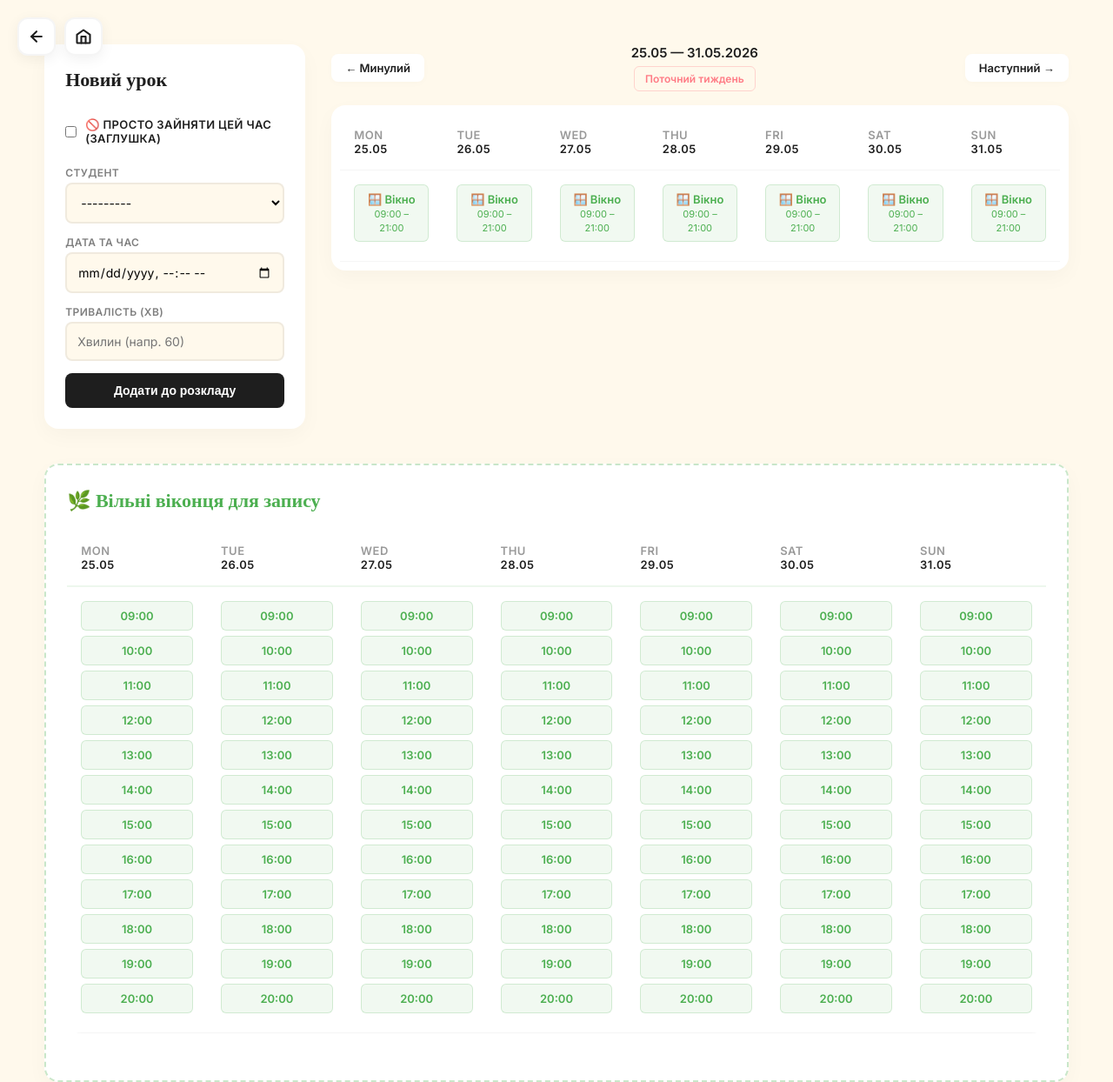
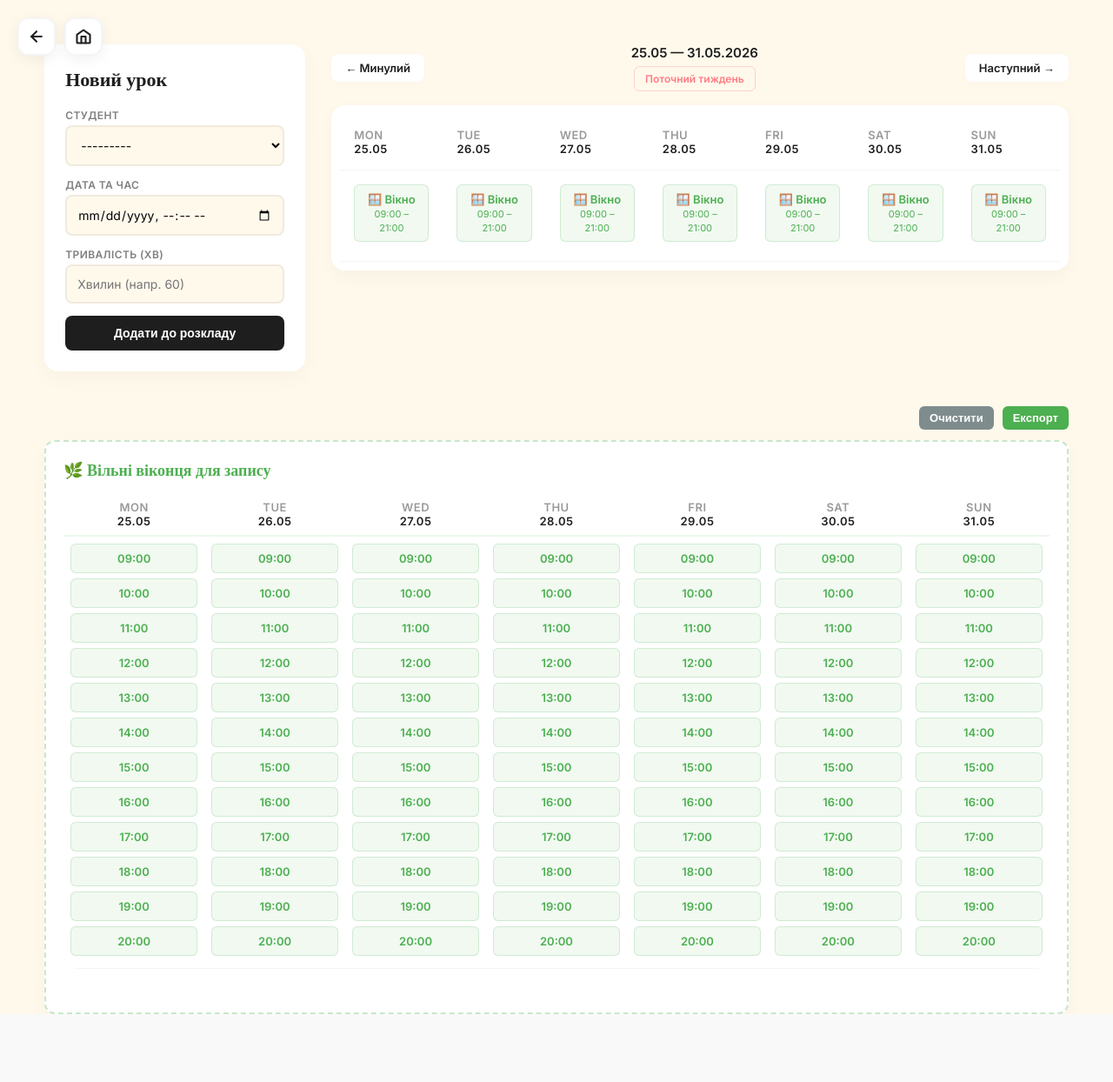
Before and after one commit to sendinaut/mluv-app, a Django app: page /schedule/ in a window 1280 px wide. Shown: the whole page at 87% size. After the commit the page ends 1166 px from the top, so only its background shows below. Run offline with Django 5.2, Linux system fonts and the light colour scheme; the visitor is signed in with stand-in values (Sample User, id 1); data that the repository does not hold is empty; some libraries are stand-ins or nearby versions.

Commit message:
remove student blockouts

```diff
--- a/crm/forms.py
+++ b/crm/forms.py
@@ -1,18 +1,11 @@
 from django import forms
 from django.contrib.auth import get_user_model
-from django.contrib.auth.forms import UserCreationForm
 from crm.models import Lesson, Student
 
 User = get_user_model()
 
 
 class LessonCreateForm(forms.ModelForm):
-    is_blockout = forms.BooleanField(
-        required=False,
-        label="Просто зайняти слот (заглушка)",
-        widget=forms.CheckboxInput(attrs={"class": "checkbox-field"}),
-    )
-
     class Meta:
         model = Lesson
         fields = ["student", "datetime", "duration"]
--- a/crm/views.py
+++ b/crm/views.py
@@ -248,8 +248,8 @@ class StudentCreateView(View):
             s = form.save(commit=False)
             s.teacher = request.user
             s.save()
-            messages.success(request, f"Студента «{s.name}» збережено.")
             return redirect("crm:students")
+
         students = Student.objects.filter(teacher=request.user).order_by("name")
         return render(
             request,
--- a/templates/partials/edit_form.html
+++ b/templates/partials/edit_form.html
@@ -1,12 +1,6 @@
 <div class="title" style="color: var(--accent);">Редагувати урок</div>
 <form method="post" action="{% url 'crm:edit_lesson' lesson.id %}?week={{ current_week_str }}">
   {% csrf_token %}
-  <div class="form-group" style="flex-direction: row; align-items: center; gap: 10px; margin: 10px 0;">
-    {{ form.is_blockout }}
-    <label for="{{ form.is_blockout.id_for_label }}" style="cursor: pointer; font-size: 13px; color: var(--text)">
-      🚫 Просто зайняти цей час (заглушка)
-    </label>
-  </div>
   <div class="form-group">
     <label>Студент</label>
     {{ form.student }}
--- a/templates/partials/lesson_form.html
+++ b/templates/partials/lesson_form.html
@@ -1,12 +1,6 @@
 <div class="title">Новий урок</div>
 <form method="post" action="?week={{ current_week_str }}">
   {% csrf_token %}
-  <div class="form-group" style="flex-direction: row; align-items: center; gap: 10px; margin: 10px 0;">
-    {{ form.is_blockout }}
-    <label for="{{ form.is_blockout.id_for_label }}" style="cursor: pointer; font-size: 13px; color: var(--text)">
-      🚫 Просто зайняти цей час (заглушка)
-    </label>
-  </div>
   <div class="form-group">
     <label>Студент</label>
     {{ form.student }}
--- a/templates/partials/schedule_free_slots.html
+++ b/templates/partials/schedule_free_slots.html
@@ -1,14 +1,25 @@
+<script src="https://cdnjs.cloudflare.com/ajax/libs/html2canvas/1.4.1/html2canvas.min.js"></script>
+
 <div class="public-schedule-section">
-  <div class="card" style="border: 2px dashed rgba(76, 175, 80, 0.3)">
-    <div class="title" style="color: var(--green); display: flex; justify-content: space-between; align-items: center;">
-      <span>🌿 Вільні віконця для запису</span>
+  <div class="schedule-controls" style="margin-bottom: 12px; display: flex; gap: 10px; justify-content: flex-end;">
+  <button type="button" class="btn btn-secondary" onclick="resetSchedule()" style="padding: 6px 12px; font-size: 13px; background-color: #7f8c8d; color: white; border: none; border-radius: 6px; cursor: pointer;">
+    Очистити
+  </button>
+  <button type="button" class="btn btn-primary" onclick="copyScheduleToClipboard()" style="padding: 6px 12px; font-size: 13px; background-color: var(--green, #4CAF50); color: white; border: none; border-radius: 6px; cursor: pointer; font-weight: bold;">
+    Експорт
+  </button>
+</div>
+
+  <div id="schedule-capture-area" class="card" style="border: 2px dashed rgba(76, 175, 80, 0.3); background-color: #ffffff; padding: 20px; border-radius: 12px;">
+    <div class="title" style="color: var(--green); display: flex; justify-content: space-between; align-items: center; margin-bottom: 15px;">
+      <span style="font-size: 18px; font-weight: bold;">🌿 Вільні віконця для запису</span>
     </div>
-    <div class="table-wrapper" style="box-shadow: none; padding: 0">
-      <table>
+    <div class="table-wrapper" style="box-shadow: none; padding: 0; background: transparent;">
+      <table style="width: 100%; border-collapse: collapse;">
         <thead>
           <tr>
             {% for day in days_of_week %}
-            <th style="border-bottom: 2px solid rgba(76, 175, 80, 0.1)">
+            <th style="border-bottom: 2px solid rgba(76, 175, 80, 0.1); padding: 8px; text-align: center;">
               {{ day|date:"D" }}<br />
               <span style="color: var(--text); font-weight: 600">{{ day|date:"d.m" }}</span>
             </th>
@@ -18,11 +29,16 @@
         <tbody>
           <tr>
             {% for day_slots in free_schedule %}
-            <td>
+            <td style="vertical-align: top; padding: 8px; width: 14.28%;">
               {% for slot in day_slots %}
-                <div class="free-slot">{{ slot }}</div>
+                <div class="free-slot"
+                     onclick="hideSlot(this)"
+                     style="cursor: pointer; transition: all 0.2s ease; margin-bottom: 6px; user-select: none;"
+                     title="Натисніть, щоб приховати">
+                  {{ slot }}
+                </div>
               {% empty %}
-                <div class="no-slots">Немає вільних місць</div>
+                <div class="no-slots" style="color: rgba(0,0,0,0.3); font-size: 12px; text-align: center; padding: 4px 0;">Немає вільних місць</div>
               {% endfor %}
             </td>
             {% endfor %}
@@ -32,3 +48,72 @@
     </div>
   </div>
 </div>
+
+<script>
+  function hideSlot(slotElement) {
+    slotElement.style.opacity = '0';
+    slotElement.style.transform = 'scale(0.8)';
+    slotElement.style.pointerEvents = 'none';
+
+    setTimeout(() => {
+      slotElement.style.display = 'none';
+    }, 200);
+  }
+
+  function resetSchedule() {
+    document.querySelectorAll('.free-slot').forEach(slot => {
+      slot.style.display = 'block';
+      setTimeout(() => {
+        slot.style.opacity = '1';
+        slot.style.transform = 'scale(1)';
+        slot.style.pointerEvents = 'auto';
+      }, 10);
+    });
+  }
+
+  function copyScheduleToClipboard() {
+    const target = document.getElementById('schedule-capture-area');
+    const copyBtn = event.currentTarget;
+    const originalText = copyBtn.textContent;
+
+    copyBtn.textContent = 'Генерується...';
+    copyBtn.disabled = true;
+
+
+    html2canvas(target, {
+      scale: 2,
+      backgroundColor: '#ffffff',
+      useCORS: true
+    }).then(canvas => {
+      canvas.toBlob(blob => {
+        if (!blob) {
+          alert('Не вдалося згенерувати зображення.');
+          copyBtn.textContent = originalText;
+          copyBtn.disabled = false;
+          return;
+        }
+
+        navigator.clipboard.write([
+          new ClipboardItem({
+            [blob.type]: blob
+          })
+        ]).then(() => {
+          copyBtn.textContent = 'Скопійовано';
+          setTimeout(() => {
+            copyBtn.textContent = originalText;
+            copyBtn.disabled = false;
+          }, 2000);
+        }).catch(err => {
+          console.error('Помилка копіювання в буфер:', err);
+          alert('Не вдалося скопіювати автоматично. Спробуйте увімкнути дозволи для буфера обміну в браузері.');
+          copyBtn.textContent = originalText;
+          copyBtn.disabled = false;
+        });
+      }, 'image/png');
+    }).catch(err => {
+      console.error('Помилка html2canvas:', err);
+      copyBtn.textContent = originalText;
+      copyBtn.disabled = false;
+    });
+  }
+</script>
```
